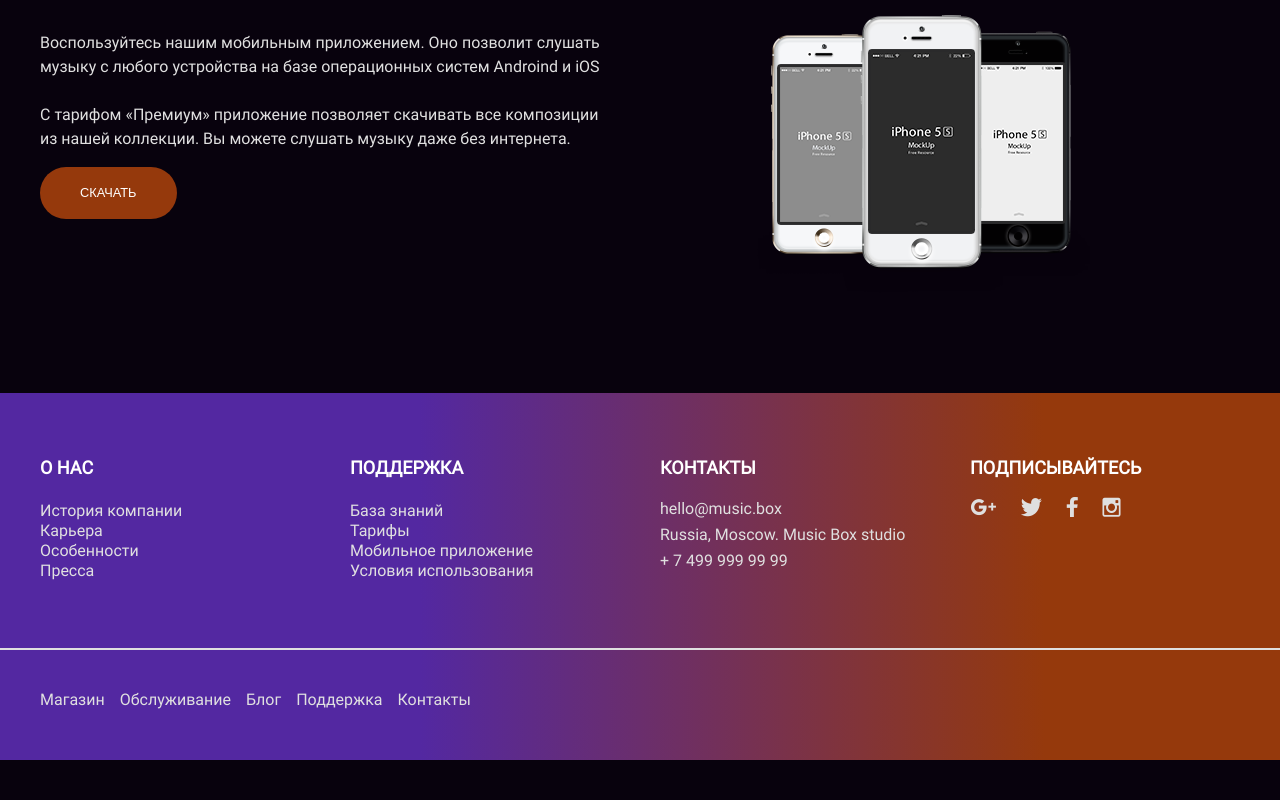
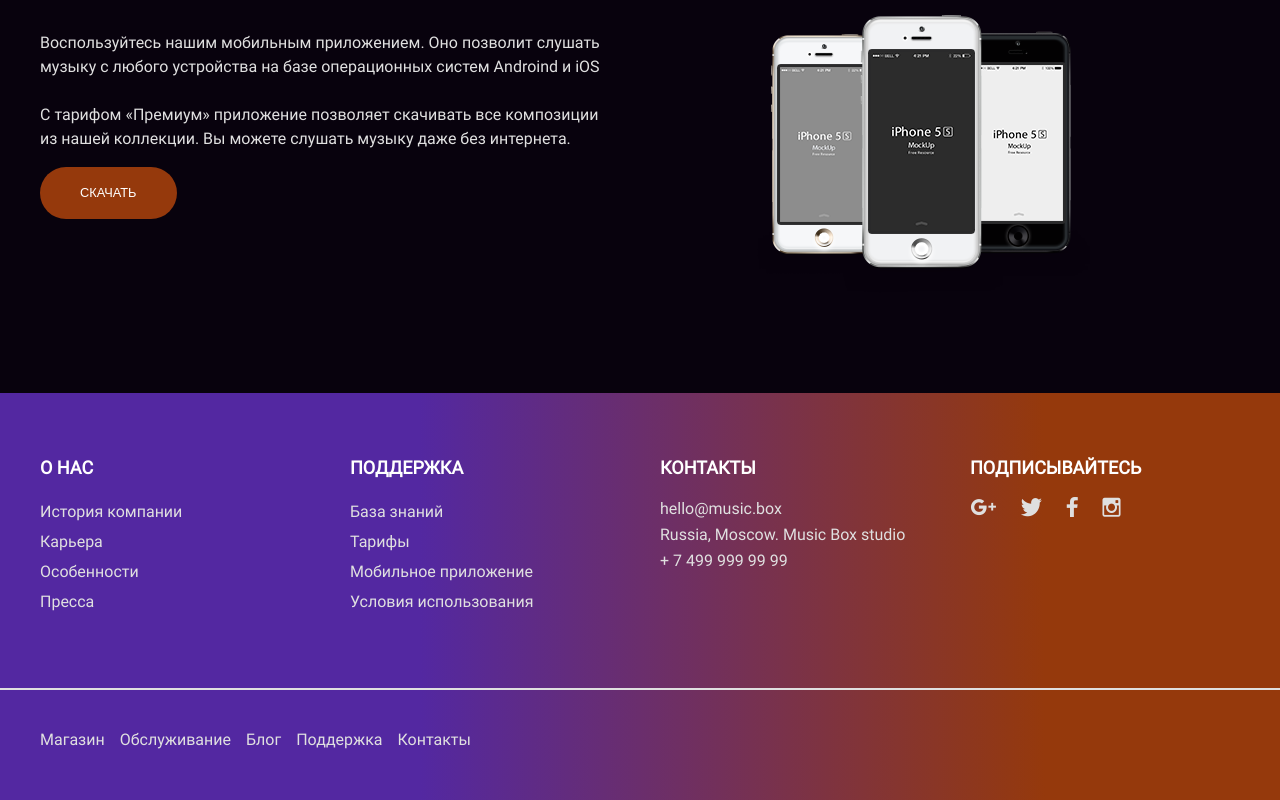
Before and after one commit to niilak/layout-designer-project-lvl2, a website: page src/index.html in a window 1280 px wide. Shown: the part 2695-3495 px from the top of the page. Before the commit the page ends 3455 px from the top, so only its background shows below. Drawn offline with Linux system fonts and the light colour scheme; files whose address does not match are found by name.

Commit message:
test footer

```diff
--- a/src/scss/app.scss
+++ b/src/scss/app.scss
@@ -344,10 +344,10 @@ h2 {
         margin: 0;
 
         li {
-          // display: flex;
-          height: 20px;
-          padding: 2px 0;
-          // align-items: center;
+          display: flex;
+          // height: 20px;
+          padding: 3px 0;
+          align-items: center;
         }
       }
     }
--- a/src/scss/general.scss
+++ b/src/scss/general.scss
@@ -74,6 +74,7 @@
   // height: 16px;
   display: flex;
   align-items: center;
+  width: fit-content;
 }
 
 @mixin small-text {
```
Also changed, not shown: src/scss/app.css, 1 other file.
